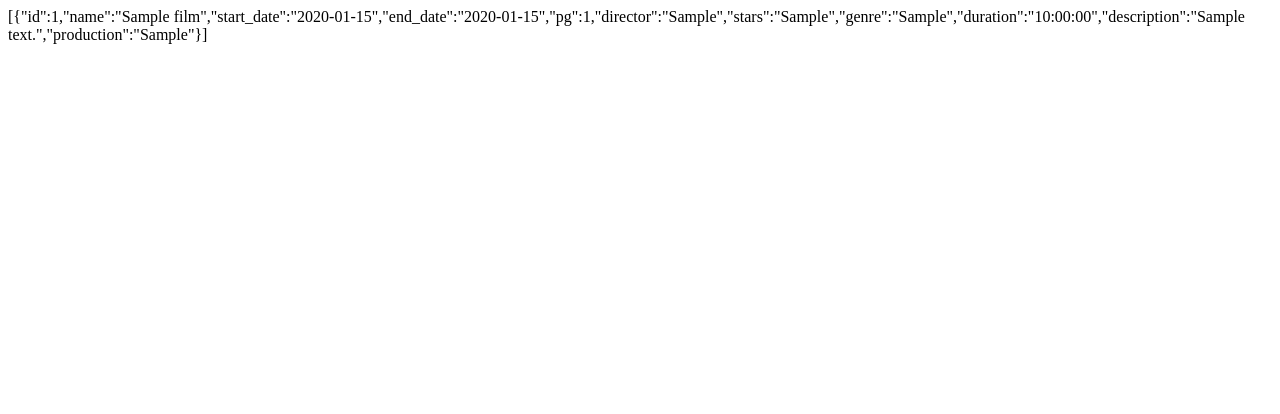
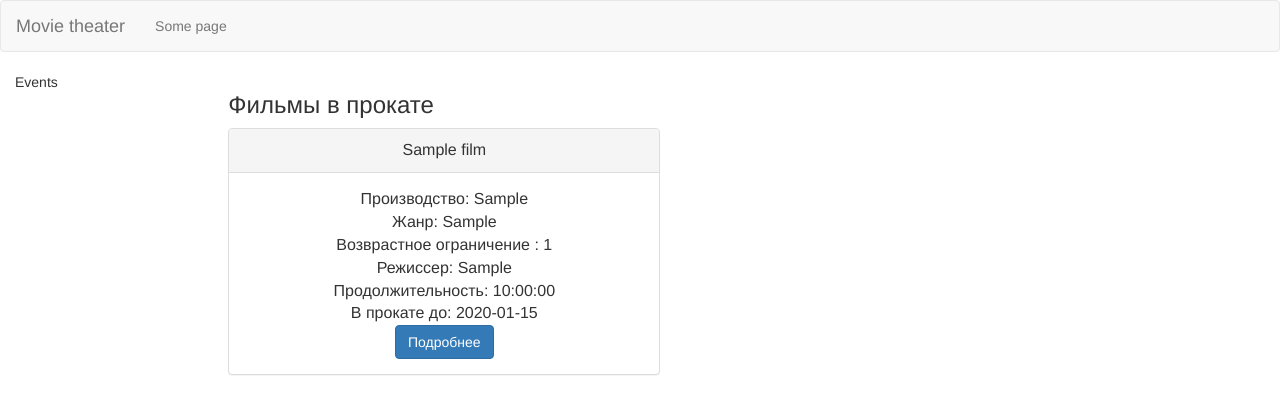
Before and after one commit to Boykooo/MovieTheater, a PHP site: page /view/welcome.php in a window 1280 px wide. Shown: the top 414 px of the page. Run offline with PHP 8.4, Linux system fonts and the light colour scheme; tables that the repository leaves empty hold one stand-in row (values such as "Sample post").

Commit message:
Output films to welcome page

```diff
--- /dev/null
+++ b/view/static/css/welcome.css
@@ -0,0 +1,8 @@
+.film {
+    text-align: center;
+    font-size: 16px;
+}
+
+.film>.panel {
+    padding: 0;
+}
--- a/view/welcome.php
+++ b/view/welcome.php
@@ -1,10 +1,69 @@
+<!DOCTYPE html>
+<html lang="en">
+<head>
+    <meta charset="UTF-8"/>
+    <title>test</title>
 
+    <script src="static/js/jquery-3.2.1.min.js"></script>
+    <script src="static/js/bootstrap.min.js"></script>
+    <link rel="stylesheet" href="static/css/bootstrap/bootstrap.min.css">
+    <link rel="stylesheet" href="static/css/welcome.css">
+</head>
+<body>
+<?php
+require "navigation.html";
+require "../controller/FilmController.php";
+
+?>
+<?php
+$filmController = new FilmController();
+$films = $filmController->getFilms();
+?>
+
+<div class="container-fluid" style="margin: 0;">
+    <div class="row">
+        <div class=" col-md-2">
+            Events
+        </div>
+
+        <div class=" col-md-10">
+            <div>
+                <h3>Фильмы в прокате</h3>
+            </div>
+            <?php foreach ($films as $film): ?>
+                <div class="film">
+                    <div class="panel panel-default col-md-5">
+                        <div class="panel-heading"><?php echo $film['name'] ?></div>
+                        <div class="panel-body">
+                            Производство: <?php echo $film['production'] ?> <br/>
+                            Жанр: <?php echo $film['genre'] ?> <br/>
+                            Возврастное ограничение : <?php echo $film['pg'] ?> <br/>
+                            Режиссер: <?php echo $film['director'] ?> <br/>
+                            Продолжительность: <?php echo $film['duration'] ?> <br/>
+                            В прокате до: <?php echo $film['end_date'] ?> <br/>
+                            <form action="film.php" method="GET">
+                                <input type="hidden" name="id" value="<?php echo $film["id"] ?>">
+                                <button class="btn btn-primary">
+                                    Подробнее
+                                </button>
+                            </form>
+                        </div>
+                    </div>
+                    <div class="col-md-1"></div>
+                </div>
+            <?php endforeach; ?>
+
+        </div>
+    </div>
+</div>
 
 <?php
-//    require "navigation.html";
-    require "../controller/FilmController.php";
-    $filmController = new FilmController();
 
-    echo json_encode($filmController->getFilms(), JSON_UNESCAPED_UNICODE);
+//$filmController = new FilmController();
+//
+//echo json_encode($filmController->getFilms(), JSON_UNESCAPED_UNICODE);
+//
+?>
 
-?>
+</body>
+</html>
```
Also changed, not shown: database/02_init_db.sql (+0 -16 lines), view/film.php (added, +37 -0 lines).
